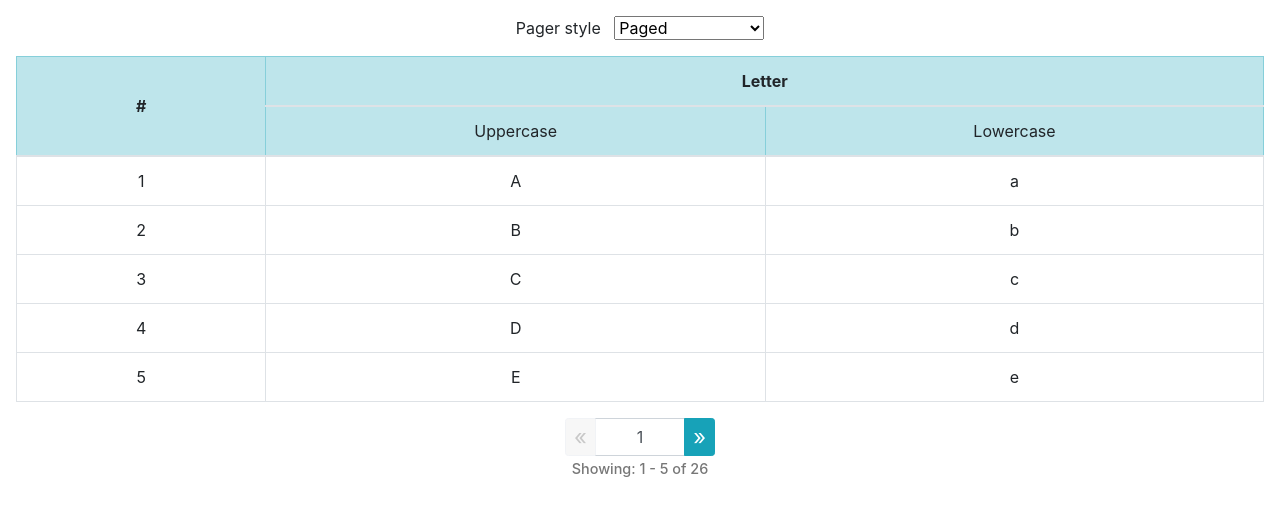
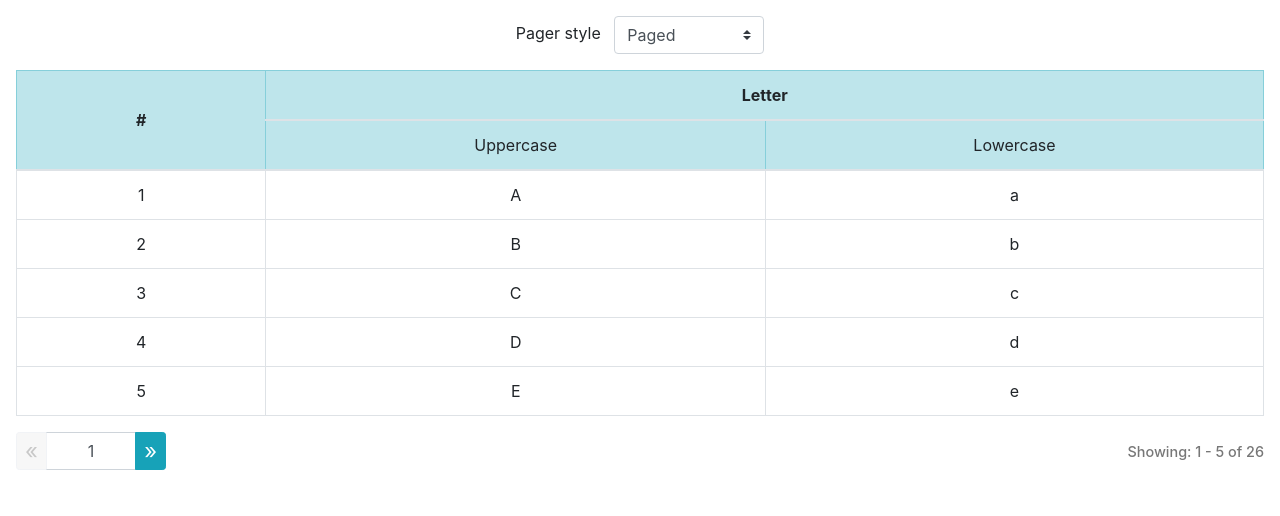
Before and after one commit to shihabahmed/NgPagerLibrary, an Angular app: page / in a window 1280 px wide. Shown: the top 516 px of the page. Built offline with nearby package versions, Linux system fonts and the light colour scheme.

Commit message:
demo improvements

```diff
--- a/projects/ng-pager/src/lib/ng-pager.component.css
+++ b/projects/ng-pager/src/lib/ng-pager.component.css
@@ -72,6 +72,10 @@
     animation: spin 2s infinite;
 }
 
+.load-more-wrapper {
+    margin: auto;
+}
+
 .load-more {
     line-height: 18px;
     text-decoration: none;
--- a/src/app/app.component.html
+++ b/src/app/app.component.html
@@ -1,6 +1,6 @@
-<div class="text-center my-3">
+<div class="text-center m-3">
     Pager style &nbsp;
-    <select style="width:150px;" (change)="changePagerStyle($event.target.value)">
+    <select class="custom-select" style="width:150px;" (change)="changePagerStyle($event.target.value)">
         <option value="1">Paged</option>
         <option value="0">Load more</option>
     </select>
@@ -28,4 +28,6 @@
     </table>
 </div>
 
-<ng-pager [pager]="pager" [paged]="paged" [disabled]="disablePager" (pageChange)="changePage($event)"></ng-pager>
+<div class="m-3">
+    <ng-pager class="flex-row justify-content-between" [pager]="pager" [paged]="paged" [disabled]="disablePager" (pageChange)="changePage($event)"></ng-pager>
+</div>
```
